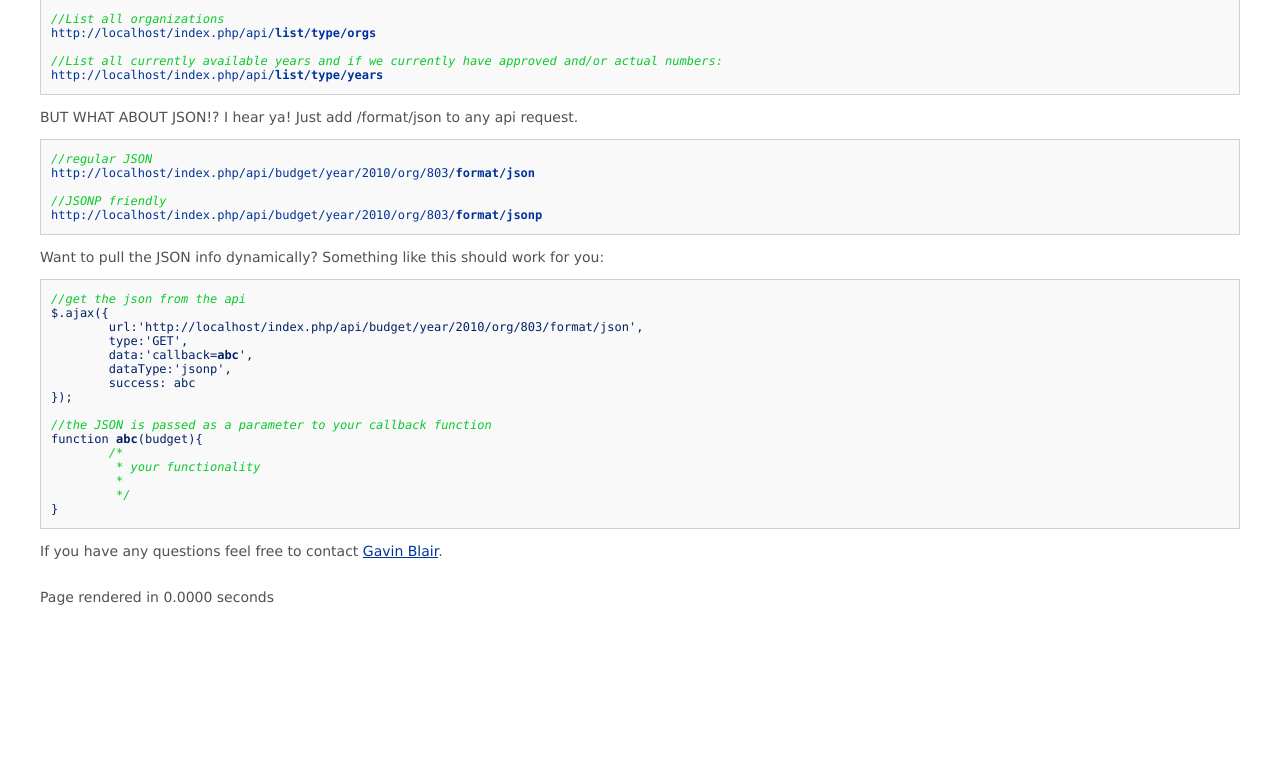
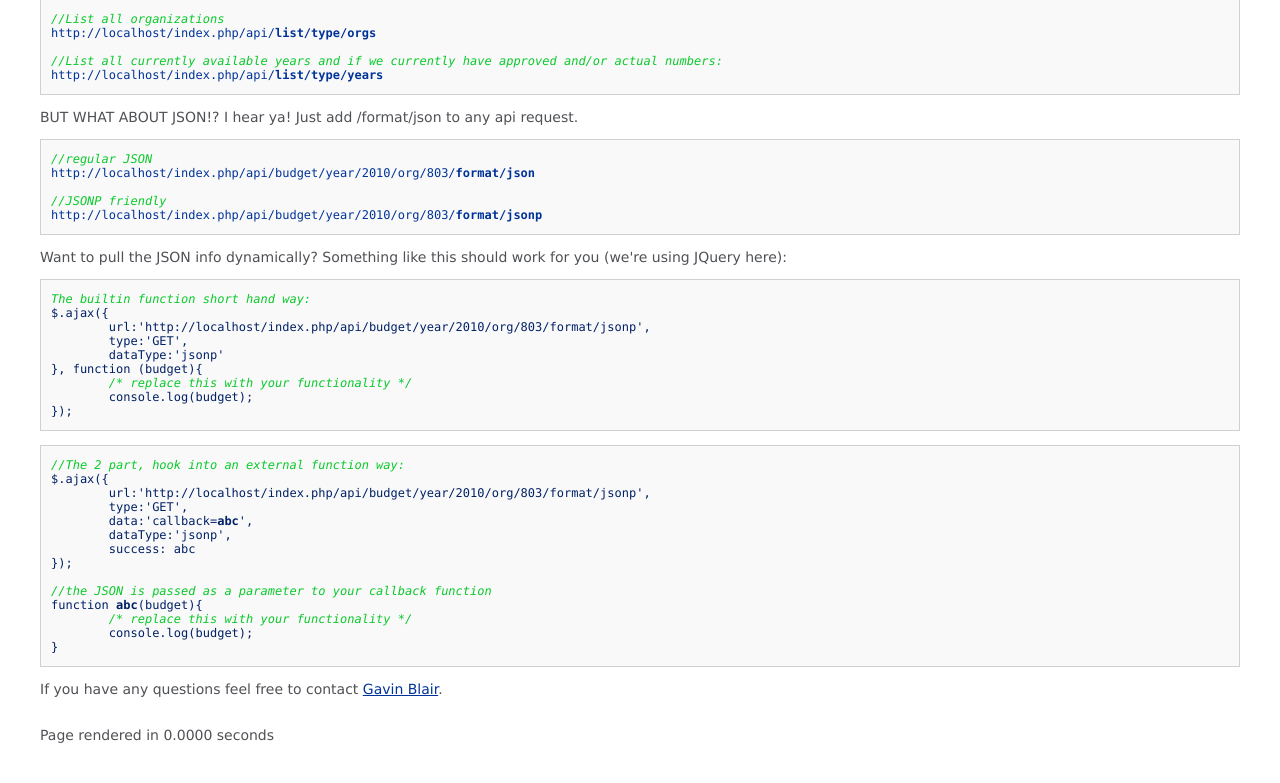
Before and after one commit to rtraction/citybudget, a CodeIgniter app: page / in a window 1280 px wide. Shown: the part 314-1097 px from the top of the page. Before the commit the page ends 919 px from the top, so only its background shows below. Run offline with CodeIgniter, Linux system fonts and the light colour scheme.

Commit message:
improved the javascript example

```diff
--- a/application/views/welcome_message.php
+++ b/application/views/welcome_message.php
@@ -78,10 +78,19 @@ code a:focus, code a:hover{
 <em>//JSONP friendly</em>
 <a href="<?php echo site_url('api/budget/year/2010/org/803/format/jsonp'); ?>"><?php echo site_url(); ?>/api/budget/year/2010/org/803/<strong>format/jsonp</strong></a>
 </code>
-<p>Want to pull the JSON info dynamically? Something like this should work for you:</p>
-<code><em>//get the json from the api</em>
+<p>Want to pull the JSON info dynamically? Something like this should work for you (we're using JQuery here):</p>
+<code><em>The builtin function short hand way:</em>
 $.ajax({
-	url:&#39;<?php print site_url('api/budget/year/2010/org/803/format/json');?>&#39;,
+	url:&#39;<?php print site_url('api/budget/year/2010/org/803/format/jsonp');?>&#39;,
+	type:&#39;GET&#39;,
+	dataType:&#39;jsonp&#39;
+}, function (budget){<em>
+	/* replace this with your functionality */</em>
+	console.log(budget);
+});</code>
+<code><em>//The 2 part, hook into an external function way:</em>
+$.ajax({
+	url:&#39;<?php print site_url('api/budget/year/2010/org/803/format/jsonp');?>&#39;,
 	type:&#39;GET&#39;,
 	data:&#39;callback=<strong>abc</strong>&#39;,
 	dataType:&#39;jsonp&#39;,
@@ -90,10 +99,8 @@ $.ajax({
 
 <em>//the JSON is passed as a parameter to your callback function</em>
 function <strong>abc</strong>(budget){<em>
-	/*
-	 * your functionality
-	 *
-	 */</em>
+	/* replace this with your functionality */</em>
+	console.log(budget);
 }
 </code>
 
```
